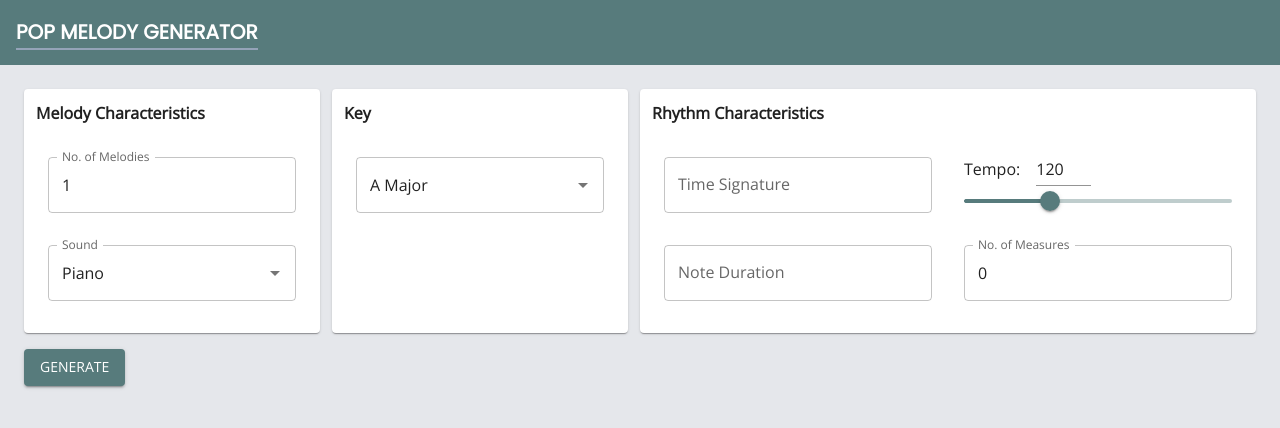
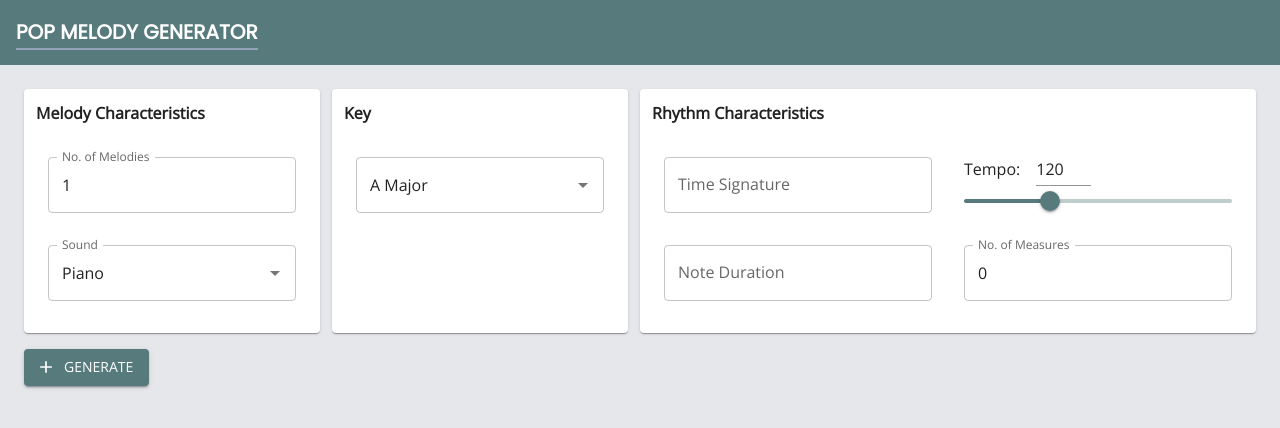
Before and after one commit to brimalval/wavenet-flask-react, a React (Create React App) app in the folder frontend/: page /dashboard in a window 1280 px wide. Shown: the top 428 px of the page. Built offline with nearby package versions, Linux system fonts and the light colour scheme.

Commit message:
Add v1 integration of UI with the backend model

```diff
--- a/frontend/src/pages/Dashboard.tsx
+++ b/frontend/src/pages/Dashboard.tsx
@@ -1,6 +1,5 @@
 import {
   Autocomplete,
-  Button,
   FormControl,
   FormHelperText,
   Grid,
@@ -9,9 +8,15 @@ import {
   TextField,
   Typography,
 } from "@mui/material";
+import { LoadingButton } from "@mui/lab";
+import AddIcon from "@mui/icons-material/Add";
 import { Form, Formik } from "formik";
 import DashboardCard from "../components/DashboardCard";
 import { Key, Note, Scale } from "../utils/types/Key";
+import Song from "../utils/types/Song";
+import { postKey } from "../utils/api";
+import { useState } from "react";
+import MelodyList from "../components/MelodyList";
 
 function Dashboard() {
   type KeyOption = {
@@ -38,8 +43,9 @@ function Dashboard() {
     Clarinet = "Clarinet",
     Guitar = "Guitar",
   }
+  const [songs, setSongs] = useState<Song[]>([]);
   return (
-    <div className="w-full p-6">
+    <div className="w-full p-6 flex flex-col space-y-4">
       <Formik
         initialValues={{
           variedRhythm: false,
@@ -49,8 +55,18 @@ function Dashboard() {
           tempo: 120,
           measureCount: 0,
         }}
-        onSubmit={(values, { setSubmitting }) => {
-          console.log("values", values);
+        onSubmit={async (values, { setSubmitting }) => {
+          const response = await postKey({
+            ...values,
+            key: values.key.value,
+          });
+          if (response.status === 200) {
+            setSongs(response.data as Song[]);
+          } else {
+            console.error(response.data);
+          }
+
+          console.log("response", response);
           setSubmitting(false);
         }}
       >
@@ -99,7 +115,7 @@ function Dashboard() {
                     defaultValue={keyOptions[0]}
                     groupBy={(option) => option.scale}
                     onChange={(event, value) => {
-                      setFieldValue("key", value?.value);
+                      setFieldValue("key", value);
                     }}
                     options={keyOptions}
                     renderInput={(params) => (
@@ -109,7 +125,6 @@ function Dashboard() {
                         placeholder="Select Key"
                         id="key"
                         error={!!errors.key}
-                        name="key"
                       />
                     )}
                   />
@@ -186,18 +201,22 @@ function Dashboard() {
               </Grid>
 
               <Grid item xs={1}>
-                <Button
+                <LoadingButton
+                  loading={isSubmitting}
+                  loadingPosition="start"
+                  startIcon={<AddIcon />}
                   type="submit"
                   variant="contained"
                   className="bg-primary"
                 >
                   Generate
-                </Button>
+                </LoadingButton>
               </Grid>
             </Grid>
           </Form>
         )}
       </Formik>
+      {songs.length > 0 && <MelodyList songs={songs} />}
     </div>
   );
 }
--- a/frontend/src/utils/api.ts
+++ b/frontend/src/utils/api.ts
@@ -1,8 +1,17 @@
 import ParamsRequest from "./types/ParamsRequest";
-import axios from "axios";
+import axios, { AxiosResponse } from "axios";
+import Song from "./types/Song";
 export async function postParams(request: ParamsRequest) {
   const response = await axios
     .post("/api/post", request)
     .catch((error) => error.response);
   return response;
 }
+
+export async function postKey(request: any) {
+  console.log("Received by server: ", request);
+  const response: AxiosResponse<Song[] | {message: string}> = await axios
+    .post("/api/predict", request)
+    .catch((error) => error.response);
+  return response;
+}
```
